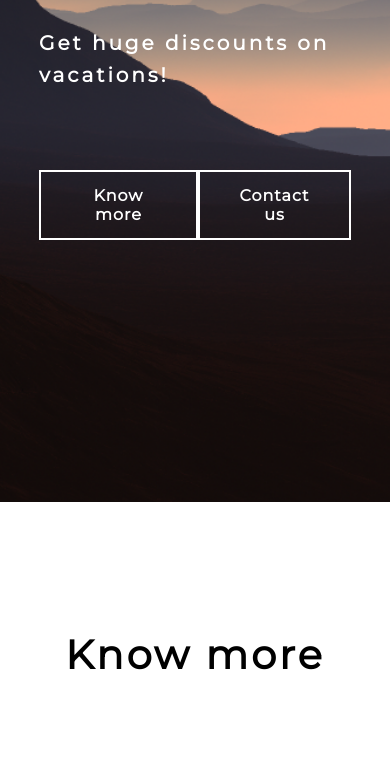
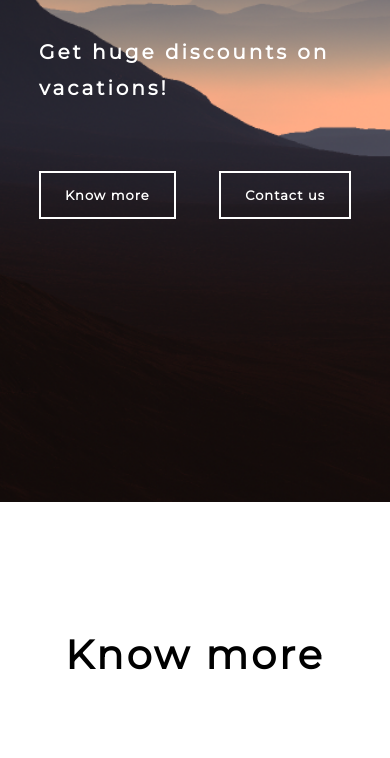
Before and after one commit to ggihoff/NatureLife, a plain HTML site: page index.html in a window 390 px wide. Shown: the part 342-1100 px from the top of the page. Drawn offline with nearby package versions, Linux system fonts and the light colour scheme.

Commit message:
Add files via upload

```diff
--- a/style.css
+++ b/style.css
@@ -330,9 +330,12 @@ width: 100%;
 
       padding: 20px;
   }
-  .childccc {
+  .myButton {
 
-  }
+    padding: 14px 30px;
+    font-size: 13px;
+
+}
 h1{
     font-size: 35px;
     text-align: left;
@@ -353,3 +356,20 @@ h2 {
 align-items: flex-start;
     }
 }
+
+@media screen and (max-width:390px){
+
+    .childc{
+    height: 33vh;
+    }
+    h2 {
+        line-height: 1.8
+    }
+    .myButton {
+
+        padding: 14px 24px;
+        font-size: 13px;
+
+    }
+
+}
```
